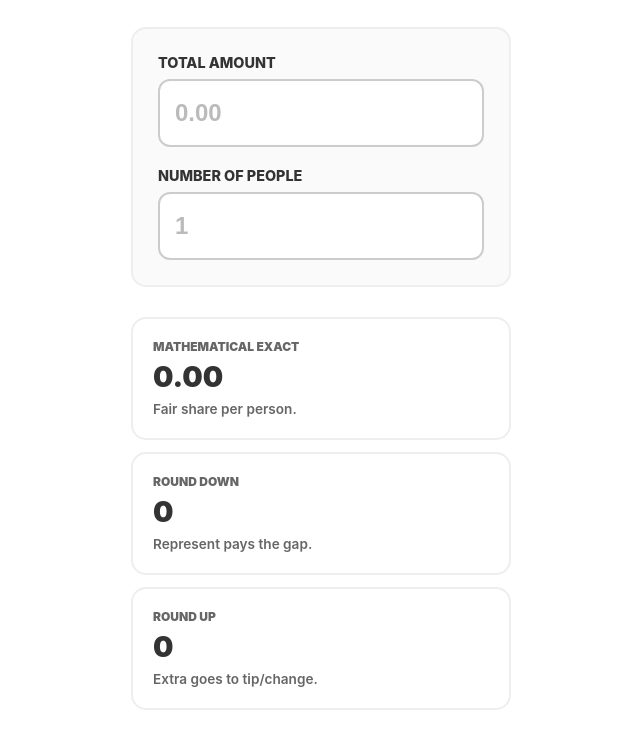
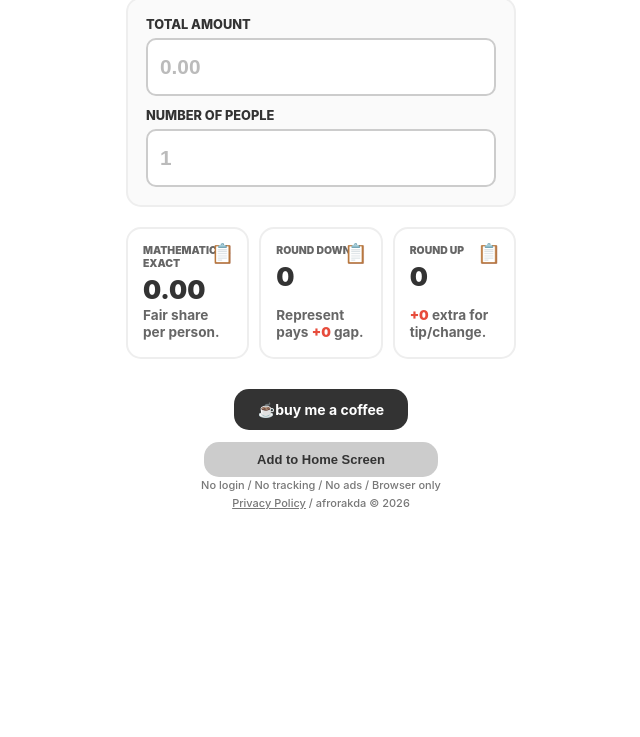
Before and after one commit to afrorakda/fair-share-splitter, a plain HTML site: page index.html in a window 1280 px wide. Shown: the part 139-876 px from the top of the page, without its empty margins (319-959 px from the left). After the commit the page ends 800 px from the top, so only its background shows below. Drawn offline with Linux system fonts and the light colour scheme.

Commit message:
Update index.html

```diff
--- a/index.html
+++ b/index.html
@@ -3,7 +3,7 @@
 <head>
     <meta charset="UTF-8">
     <meta name="viewport" content="width=device-width, initial-scale=1.0, maximum-scale=1.0, user-scalable=no">
-    <title>Fair Share Splitter</title>
+    <title>Fair Splitter</title>
 
     <link rel="icon" href="image_94.png">
     <link rel="apple-touch-icon" href="image_94.png">
@@ -33,34 +33,34 @@
         .container {
             width: 100%;
             max-width: 420px;
-            padding: 40px 20px;
+            padding: 30px 15px; /* 上下余白を縮小 */
             box-sizing: border-box;
             text-align: center;
         }
 
-        h1 { font-size: 2rem; font-weight: 800; margin-bottom: 8px; letter-spacing: -1px; }
-        .subtitle { font-size: 1rem; color: var(--text-gray); font-weight: 600; margin-bottom: 30px; }
+        h1 { font-size: 1.8rem; font-weight: 800; margin-bottom: 5px; letter-spacing: -1px; } /* 少し小さく */
+        .subtitle { font-size: 0.9rem; color: var(--text-gray); font-weight: 600; margin-bottom: 20px; } /* 余白縮小 */
 
         .input-card {
             background: var(--input-bg);
-            padding: 25px;
+            padding: 18px; /* パディングを縮小 */
             border-radius: var(--radius);
             border: 2px solid var(--border);
-            margin-bottom: 30px;
+            margin-bottom: 20px; /* 余白縮小 */
             text-align: left;
         }
 
-        .input-group { margin-bottom: 20px; position: relative; }
+        .input-group { margin-bottom: 12px; position: relative; } /* 余白縮小 */
         .input-group:last-child { margin-bottom: 0; }
-        .input-label { font-size: 0.9rem; font-weight: 800; color: var(--main); margin-bottom: 8px; display: block; text-transform: uppercase; }
+        .input-label { font-size: 0.8rem; font-weight: 800; color: var(--main); margin-bottom: 6px; display: block; text-transform: uppercase; }
 
         input {
             width: 100%;
-            padding: 18px 15px;
+            padding: 15px 12px; /* パディング縮小 */
             border: 2px solid var(--accent);
-            border-radius: 12px;
+            border-radius: 10px; /* 角丸縮小 */
             background: #fff;
-            font-size: 1.5rem;
+            font-size: 1.3rem; /* 少し小さく */
             font-weight: 800;
             color: var(--main) !important;
             box-sizing: border-box;
@@ -72,40 +72,71 @@
         input::placeholder { color: #bbb; -webkit-text-fill-color: #bbb; }
 
         .clear-btn {
-            position: absolute; right: 10px; bottom: 12px;
+            position: absolute; right: 8px; bottom: 8px; /* 位置微調整 */
             background: none; border: none; color: #bbb;
-            font-size: 1.5rem; font-weight: 800; cursor: pointer;
+            font-size: 1.3rem; font-weight: 800; cursor: pointer;
             padding: 5px; display: none;
         }
         .clear-btn.active { display: block; }
 
-        /* Result Scenarios */
-        .results-wrapper { display: flex; flex-direction: column; gap: 12px; }
+        /* Results Scenario Grid */
+        .results-wrapper {
+            display: grid;
+            grid-template-columns: repeat(3, 1fr); /* 3並列に */
+            gap: 10px;
+            margin-bottom: 30px; /* ここだけ少し空ける */
+        }
+
         .scenario-item {
             background: #fff;
             border: 2px solid var(--border);
-            padding: 20px;
+            padding: 15px; /* パディングをタイトに */
             border-radius: var(--radius);
             text-align: left;
-            transition: transform 0.1s;
+            position: relative; /* ボタン用 */
+            display: flex;
+            flex-direction: column;
+            justify-content: space-between; /* 均等配置 */
         }
-        .scenario-tag { font-size: 0.75rem; font-weight: 900; text-transform: uppercase; color: var(--text-gray); margin-bottom: 5px; display: block; }
-        .scenario-val { font-size: 1.8rem; font-weight: 900; display: block; margin-bottom: 4px; }
-        .scenario-desc { font-size: 0.85rem; font-weight: 600; color: var(--text-gray); }
-        .highlight { color: #e74c3c; } /* Gap/Tip highlight */
 
-        footer { margin-top: 60px; font-size: 12px; color: #777; line-height: 1.8; font-weight: 500; }
+        .scenario-tag { font-size: 0.65rem; font-weight: 900; text-transform: uppercase; color: var(--text-gray); margin-bottom: 4px; display: block; }
+        .scenario-val { font-size: 1.6rem; font-weight: 900; display: block; margin-bottom: 2px; } /* 少し小さく */
+
+        /* 修正：文字を大きく、視認性アップ */
+        .scenario-desc { font-size: 0.85rem; font-weight: 700; color: var(--text-gray); line-height: 1.3; }
+
+        /* 金額ハイライト */
+        .highlight { color: #e74c3c; font-weight: 900; }
+
+        /* Copy Button for each card */
+        .copy-icon {
+            position: absolute; right: 8px; top: 8px;
+            background: none; border: none; color: #bbb;
+            font-size: 1.2rem; cursor: pointer; padding: 5px;
+            transition: color 0.1s;
+        }
+        .copy-icon:active { color: var(--main); }
+
+        /* Toast */
+        #toast {
+            position: fixed; top: 20px; left: 50%; transform: translateX(-50%);
+            background: var(--main); color: #fff;
+            padding: 10px 20px; border-radius: 20px; font-size: 0.8rem; font-weight: 700;
+            opacity: 0; transition: opacity 0.3s; pointer-events: none; z-index: 1000;
+        }
+
+        footer { margin-top: auto; font-size: 11px; color: #777; line-height: 1.6; font-weight: 500; }
         footer a { color: inherit; text-decoration: underline; }
-        .footer-btns { margin-top: 30px; }
+        .footer-btns { margin-top: 20px; }
         .kofi-btn {
             display: inline-block; background: var(--main); color: #fff;
-            padding: 14px 28px; border-radius: var(--radius);
-            text-decoration: none; font-weight: bold; font-size: 15px; margin-bottom: 15px;
+            padding: 12px 24px; border-radius: var(--radius);
+            text-decoration: none; font-weight: bold; font-size: 14px; margin-bottom: 12px;
         }
         .home-btn {
-            display: block; width: 70%; margin: 0 auto; background: var(--accent);
-            color: var(--main); border: none; padding: 12px;
-            border-radius: var(--radius); font-weight: 800; font-size: 14px; cursor: pointer;
+            display: block; width: 60%; margin: 0 auto; background: var(--accent);
+            color: var(--main); border: none; padding: 10px;
+            border-radius: var(--radius); font-weight: 800; font-size: 13px; cursor: pointer;
         }
 
         #modal {
@@ -113,13 +144,15 @@
             background: rgba(0,0,0,0.6); align-items: center; justify-content: center; z-index: 100;
         }
         .modal-content {
-            background: #fff; width: 85%; max-width: 340px; padding: 35px;
+            background: #fff; width: 85%; max-width: 340px; padding: 30px;
             border-radius: var(--radius); text-align: left; position: relative;
         }
-        .close-x { position: absolute; top: 15px; right: 20px; font-size: 24px; color: #888; cursor: pointer; }
+        .close-x { position: absolute; top: 12px; right: 18px; font-size: 22px; color: #888; cursor: pointer; }
     </style>
 </head>
 <body>
+
+<div id="toast">Copied!</div>
 
 <div class="container">
     <h1>Fair Split</h1>
@@ -140,19 +173,30 @@
 
     <div class="results-wrapper" id="results">
         <div class="scenario-item">
+            <button class="copy-icon" onclick="copyScenario('exact')">📋</button>
+            <div>
                 <span class="scenario-tag">Mathematical Exact</span>
                 <span class="scenario-val" id="val-exact">0.00</span>
+            </div>
             <span class="scenario-desc">Fair share per person.</span>
         </div>
+
         <div class="scenario-item">
+            <button class="copy-icon" onclick="copyScenario('down')">📋</button>
+            <div>
                 <span class="scenario-tag">Round Down</span>
                 <span class="scenario-val" id="val-down">0</span>
-            <span class="scenario-desc" id="desc-down">Represent pays the gap.</span>
             </div>
+            <span class="scenario-desc" id="desc-down">Represent pays <span class="highlight">+0</span> gap.</span>
+        </div>
+
         <div class="scenario-item">
+            <button class="copy-icon" onclick="copyScenario('up')">📋</button>
+            <div>
                 <span class="scenario-tag">Round Up</span>
                 <span class="scenario-val" id="val-up">0</span>
-            <span class="scenario-desc" id="desc-up">Extra goes to tip/change.</span>
+            </div>
+            <span class="scenario-desc" id="desc-up"><span class="highlight">+0</span> extra for tip/change.</span>
         </div>
     </div>
 
@@ -182,6 +226,10 @@
     const peopleInput = document.getElementById('peopleCount');
     const clrTotal = document.getElementById('clr-total');
     const clrPeople = document.getElementById('clr-people');
+    const toast = document.getElementById('toast');
+
+    // Store calculated data for copy
+    let calculated = { exact: "0.00", down: "0", gap: "0.00", up: "0", tip: "0.00" };
 
     function calculate() {
         const total = parseFloat(totalInput.value.replace(/[^0-9.]/g, ''));
@@ -196,27 +244,49 @@
 
         // 1. Exact
         const exact = total / people;
-        document.getElementById('val-exact').innerText = exact.toLocaleString(undefined, { minimumFractionDigits: 2, maximumFractionDigits: 2 });
+        calculated.exact = exact.toLocaleString(undefined, { minimumFractionDigits: 2, maximumFractionDigits: 2 });
+        document.getElementById('val-exact').innerText = calculated.exact;
 
         // 2. Round Down (Integers)
         const down = Math.floor(exact);
         const gap = total - (down * people);
-        document.getElementById('val-down').innerText = down.toLocaleString();
-        document.getElementById('desc-down').innerHTML = `Represent pays <span class="highlight">+${gap.toLocaleString(undefined, { maximumFractionDigits: 2 })}</span> gap.`;
+        calculated.down = down.toLocaleString();
+        calculated.gap = gap.toLocaleString(undefined, { maximumFractionDigits: 2 });
+        document.getElementById('val-down').innerText = calculated.down;
+        document.getElementById('desc-down').innerHTML = `Represent pays <span class="highlight">+${calculated.gap}</span> gap.`;
 
         // 3. Round Up (Integers)
         const up = Math.ceil(exact);
         const tip = (up * people) - total;
-        document.getElementById('val-up').innerText = up.toLocaleString();
-        document.getElementById('desc-up').innerHTML = `<span class="highlight">+${tip.toLocaleString(undefined, { maximumFractionDigits: 2 })}</span> extra for tip/change.`;
+        calculated.up = up.toLocaleString();
+        calculated.tip = tip.toLocaleString(undefined, { maximumFractionDigits: 2 });
+        document.getElementById('val-up').innerText = calculated.up;
+        document.getElementById('desc-up').innerHTML = `<span class="highlight">+${calculated.tip}</span> extra for tip/change.`;
     }
 
     function resetResults() {
         document.getElementById('val-exact').innerText = '0.00';
         document.getElementById('val-down').innerText = '0';
         document.getElementById('val-up').innerText = '0';
-        document.getElementById('desc-down').innerText = 'Represent pays the gap.';
-        document.getElementById('desc-up').innerText = 'Extra goes to tip/change.';
+        document.getElementById('desc-down').innerHTML = `Represent pays <span class="highlight">+0</span> gap.`;
+        document.getElementById('desc-up').innerHTML = `<span class="highlight">+0</span> extra for tip/change.`;
+        calculated = { exact: "0.00", down: "0", gap: "0.00", up: "0", tip: "0.00" };
+    }
+
+    // Copy Function for Chat
+    async function copyScenario(type) {
+        if (!totalInput.value || !peopleInput.value) return;
+
+        let text = "";
+        if (type === 'exact') text = `Each: ${calculated.exact} (Fair Split)`;
+        if (type === 'down') text = `Each: ${calculated.down} (I'll cover the ${calculated.gap} gap!)`;
+        if (type === 'up') text = `Each: ${calculated.up} (${calculated.tip} extra for tip/change)`;
+
+        try {
+            await navigator.clipboard.writeText(text);
+            toast.style.opacity = '1';
+            setTimeout(() => toast.style.opacity = '0', 1500);
+        } catch (err) {}
     }
 
     function updateClearBtns() {
```
Lines whose indentation alone changed are shown as unchanged.
